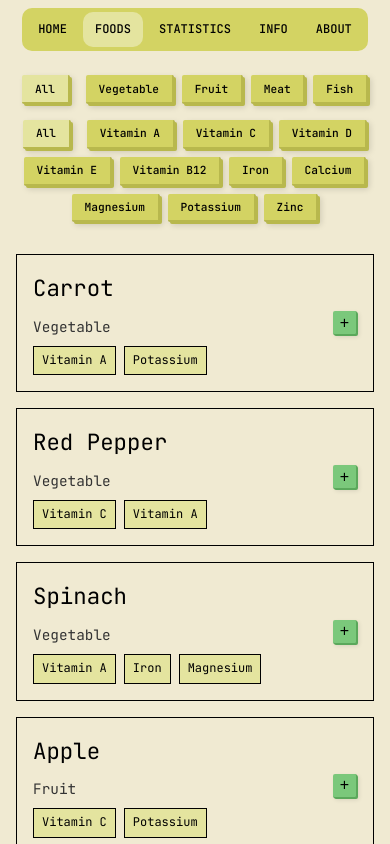
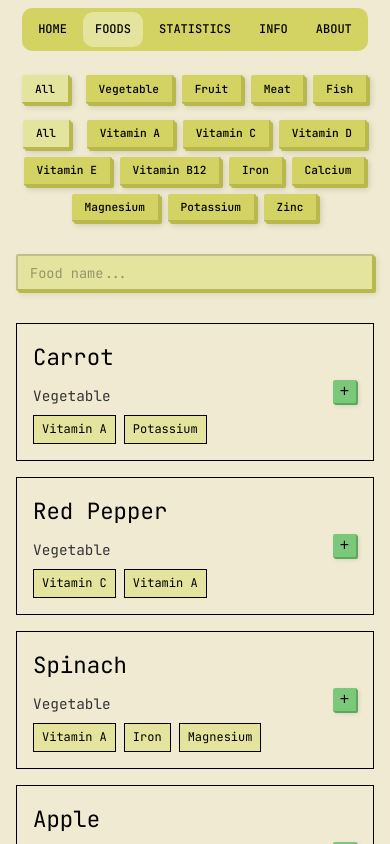
Before and after one commit to MatejHlavac/Micronutrient_Tracker, a Vue app: page /add in a window 390 px wide. Shown: the top 844 px of the page. Built offline with nearby package versions, Linux system fonts and the light colour scheme.

Commit message:
Search bar
- Pridanie search baru na vyhladávanie potravín

```diff
--- a/src/views/AddFoodView.vue
+++ b/src/views/AddFoodView.vue
@@ -15,7 +15,8 @@ export default {
             foods: foodsData,
 			micronuts: Micronutrients,
             selectedCategory: 'all',
-			selectedMicro: 'all'
+			selectedMicro: 'all',
+			searched: ''
         }
     },
 
@@ -42,7 +43,9 @@ export default {
 
 		micronutrientIds() {
 			return ['all', ...this.micronuts.map(item => item.id)]
-		}
+		},
+
+
     },
 
     methods: {
@@ -52,6 +55,18 @@ export default {
 
 		setMicro(micronutrient) {
 			this.selectedMicro = micronutrient
+		},
+
+		search(items) {
+			const query = this.searched.toLowerCase()
+
+			if (!query) {
+				return items
+			}
+
+			return items.filter(item =>
+				item.name.toLowerCase().startsWith(query)
+			)
 		}
     }
 }
@@ -79,9 +94,12 @@ export default {
 				</button>
 			</div>
         </div>
+		<div class="search-bar">
+			<input type="text" v-model="searched" placeholder="Food name...">
+		</div>
 
-        <div v-if = "filteredFoods.length > 0" class = "foods-list">
-            <FoodCard v-for = "food in filteredFoods" :key = "food.id" :foodItem = "food" />
+        <div v-if = "search(filteredFoods).length > 0" class = "foods-list">
+            <FoodCard v-for = "food in search(filteredFoods)" :key = "food.id" :foodItem = "food" />
         </div>
 		<div v-else class = "no-foods-text">
 			<p>No foods found... change filters!</p>
@@ -115,6 +133,40 @@ export default {
 .no-foods-text p {
 	font-size: 1.5rem;
 	margin: 0;
+}
+
+.search-bar {
+	display: flex;
+	justify-content: center;
+	margin-bottom: 2rem;
+}
+
+.search-bar input {
+	width: 100%;
+	max-width: 320px;
+	padding: 0.5rem 1rem;
+	font-family: "JetBrains Mono", monospace;
+	font-size: 0.9rem;
+	color: var(--color-text);
+	background: #e4e49f;
+	border-radius: 2px;
+	border: 2px solid rgba(0, 0, 0, 0.15);
+	border-right: 2px solid #b8b84d;
+	border-bottom: 2px solid #b8b84d;
+	box-shadow: 2px 2px 0 #b8b84d, 3px 3px 6px rgba(0, 0, 0, 0.1);
+	transform: translate(0, 0);
+	transition: box-shadow 0.2s, transform 0.2s;
+}
+
+.search-bar input::placeholder {
+	color: rgba(0, 0, 0, 0.35);
+}
+
+.search-bar input:focus {
+	outline: none;
+	background: #e4e49f;
+	box-shadow: 0.5px 0.5px 0 #b8b84d, 1px 1px 2px rgba(0, 0, 0, 0.08);
+	transform: translate(1px, 1px);
 }
 
 .filters {
@@ -181,6 +233,12 @@ export default {
 		padding: 1rem;
 	}
 
+	.search-bar input {
+		max-width: 100%;
+		font-size: 0.85rem;
+		padding: 0.45rem 0.75rem;
+	}
+
 	.foods-list .food-card {
 		max-width: 100%;
 	}
```
